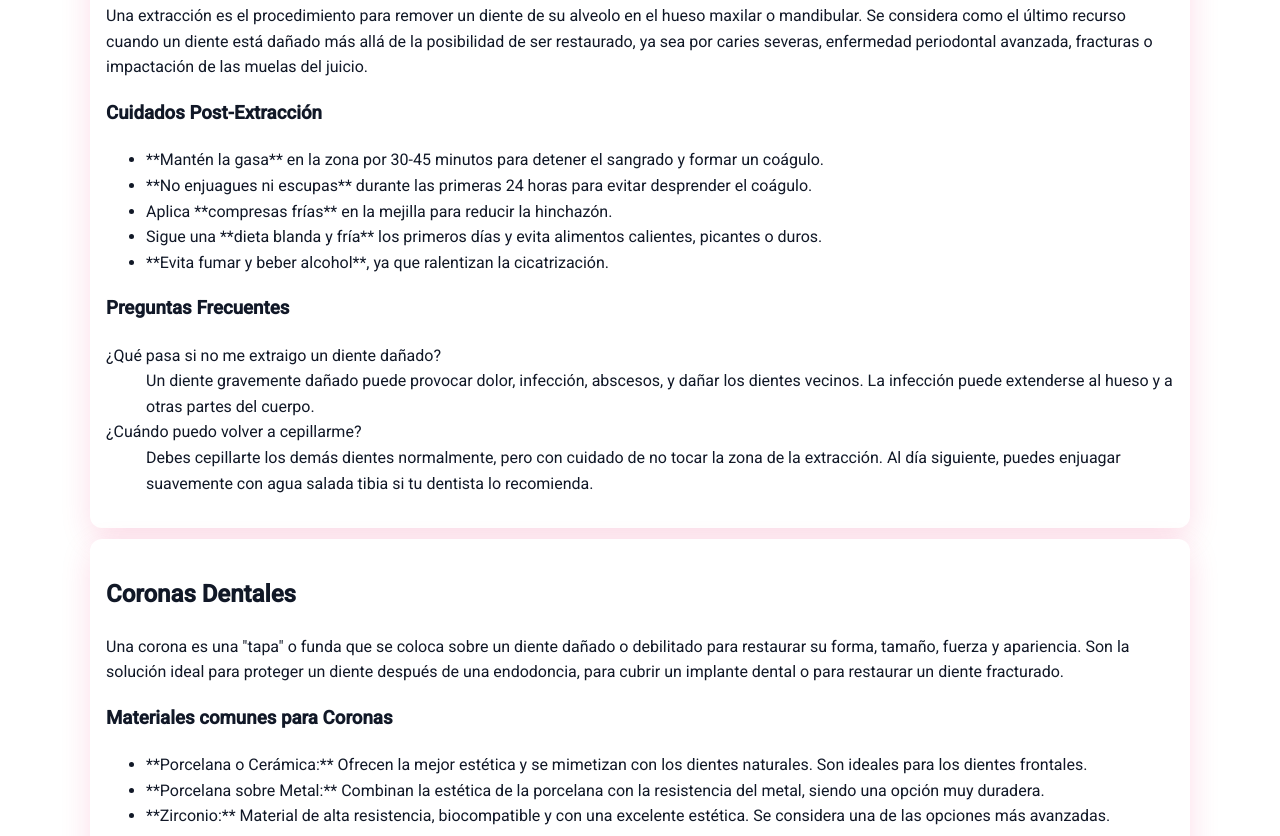
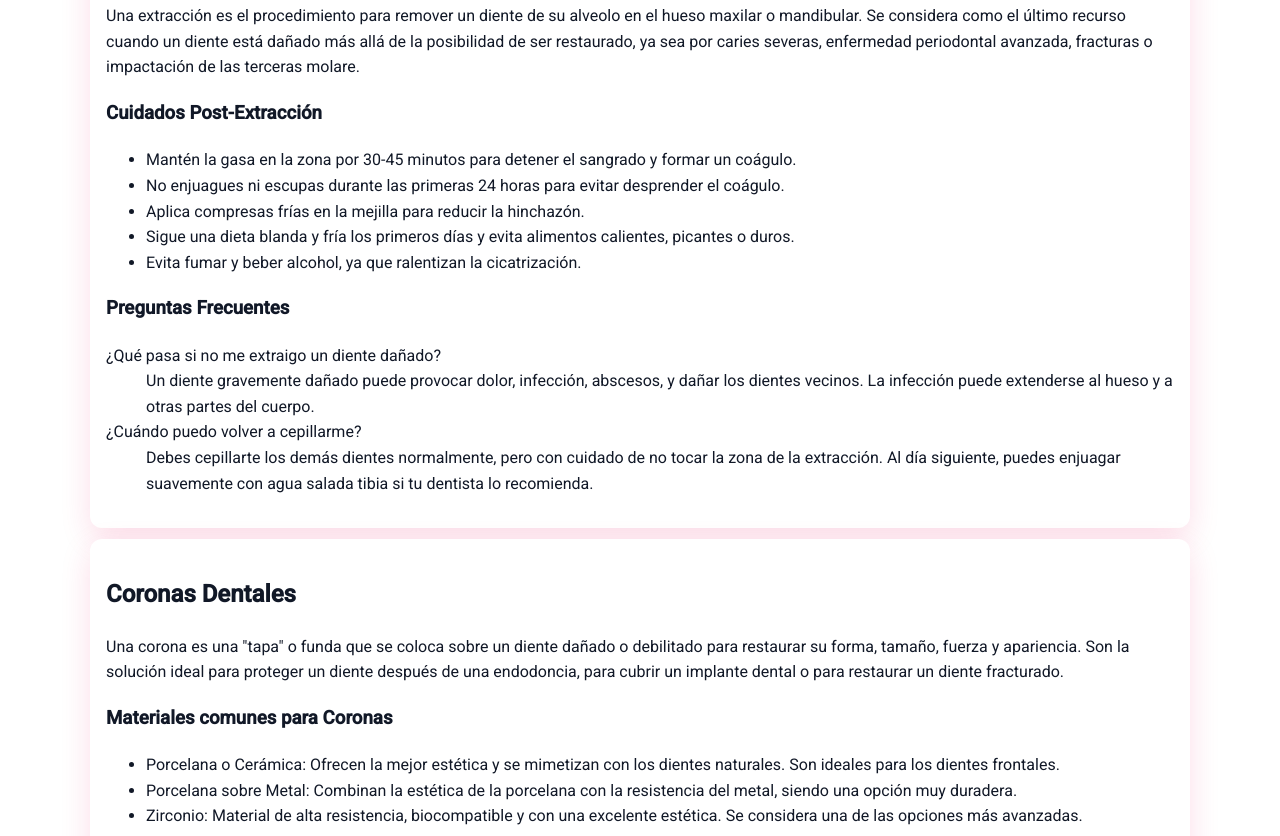
Before and after one commit to cristianromero241215-maker/Odontolesly, a plain HTML site: page servicios.html in a window 1280 px wide. Shown: the part 1464-2300 px from the top of the page. Drawn offline with Linux system fonts and the light colour scheme; a script that the page names is missing.

Commit message:
Update servicios.html

```diff
--- a/servicios.html
+++ b/servicios.html
@@ -78,7 +78,7 @@
         <h3>Preguntas Frecuentes</h3>
         <dl>
           <dt>¿Es doloroso el tratamiento de endodoncia?</dt>
-          <dd>No. El procedimiento se realiza con **anestesia local**, por lo que sentirás poco o ningún dolor durante la endodoncia. La molestia que se siente antes del tratamiento se debe a la infección, no al procedimiento en sí.</dd>
+          <dd>No. El procedimiento se realiza con anestesia local, por lo que sentirás poco o ningún dolor durante la endodoncia. La molestia que se siente antes del tratamiento se debe a la infección, no al procedimiento en sí.</dd>
 
           <dt>¿Un diente con endodoncia es más frágil?</dt>
           <dd>Sí. Al retirar la pulpa, el diente se vuelve más seco. Por ello, es común que después de una endodoncia se recomiende la colocación de una corona para protegerlo y restaurar su función completa.</dd>
@@ -89,15 +89,15 @@
     <section id="extracciones" class="service-block">
       <div class="service-content">
         <h2>Extracciones Dentales</h2>
-        <p>Una extracción es el procedimiento para remover un diente de su alveolo en el hueso maxilar o mandibular. Se considera como el último recurso cuando un diente está dañado más allá de la posibilidad de ser restaurado, ya sea por caries severas, enfermedad periodontal avanzada, fracturas o impactación de las muelas del juicio.</p>
+        <p>Una extracción es el procedimiento para remover un diente de su alveolo en el hueso maxilar o mandibular. Se considera como el último recurso cuando un diente está dañado más allá de la posibilidad de ser restaurado, ya sea por caries severas, enfermedad periodontal avanzada, fracturas o impactación de las terceras molare.</p>
 
         <h3>Cuidados Post-Extracción</h3>
         <ul>
-          <li>**Mantén la gasa** en la zona por 30-45 minutos para detener el sangrado y formar un coágulo.</li>
-          <li>**No enjuagues ni escupas** durante las primeras 24 horas para evitar desprender el coágulo.</li>
-          <li>Aplica **compresas frías** en la mejilla para reducir la hinchazón.</li>
-          <li>Sigue una **dieta blanda y fría** los primeros días y evita alimentos calientes, picantes o duros.</li>
-          <li>**Evita fumar y beber alcohol**, ya que ralentizan la cicatrización.</li>
+          <li>Mantén la gasa en la zona por 30-45 minutos para detener el sangrado y formar un coágulo.</li>
+          <li>No enjuagues ni escupas durante las primeras 24 horas para evitar desprender el coágulo.</li>
+          <li>Aplica compresas frías en la mejilla para reducir la hinchazón.</li>
+          <li>Sigue una dieta blanda y fría los primeros días y evita alimentos calientes, picantes o duros.</li>
+          <li>Evita fumar y beber alcohol, ya que ralentizan la cicatrización.</li>
         </ul>
       </div>
       <div class="faq">
@@ -118,9 +118,9 @@
 
         <h3>Materiales comunes para Coronas</h3>
         <ul>
-          <li>**Porcelana o Cerámica:** Ofrecen la mejor estética y se mimetizan con los dientes naturales. Son ideales para los dientes frontales.</li>
-          <li>**Porcelana sobre Metal:** Combinan la estética de la porcelana con la resistencia del metal, siendo una opción muy duradera.</li>
-          <li>**Zirconio:** Material de alta resistencia, biocompatible y con una excelente estética. Se considera una de las opciones más avanzadas.</li>
+          <li>Porcelana o Cerámica: Ofrecen la mejor estética y se mimetizan con los dientes naturales. Son ideales para los dientes frontales.</li>
+          <li>Porcelana sobre Metal: Combinan la estética de la porcelana con la resistencia del metal, siendo una opción muy duradera.</li>
+          <li>Zirconio: Material de alta resistencia, biocompatible y con una excelente estética. Se considera una de las opciones más avanzadas.</li>
         </ul>
       </div>
       <div class="faq">
```
